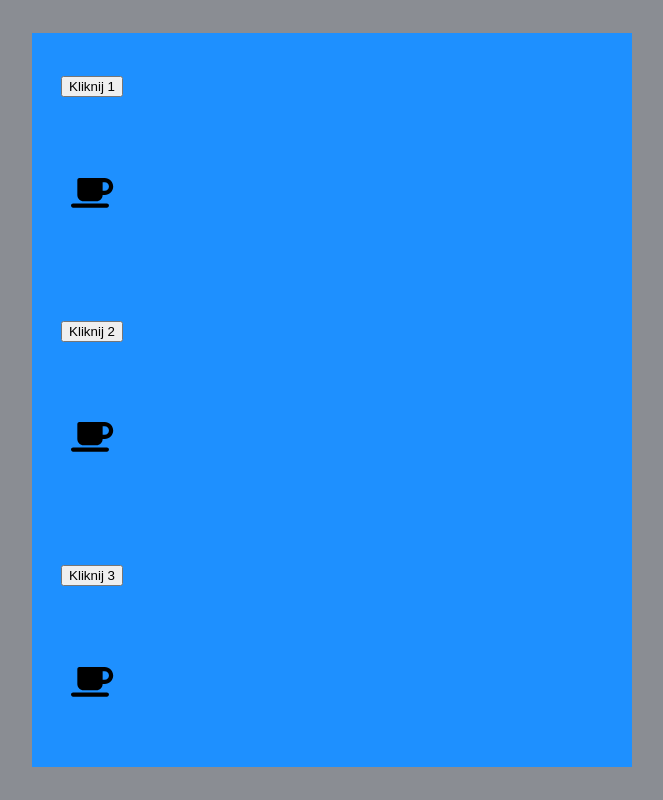
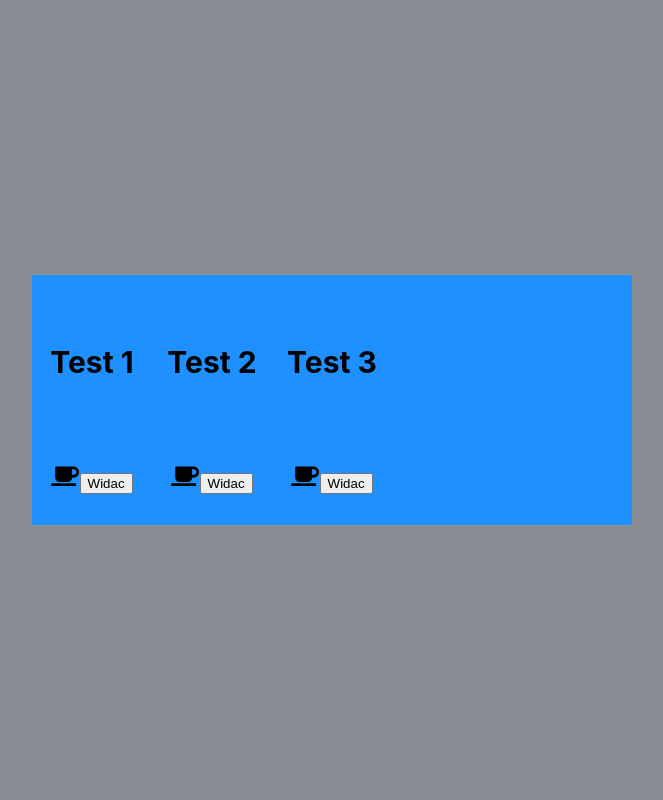
Before and after one commit to Finarfin32/tasks, a React (Create React App) app: page / in a window 1280 px wide. Shown: the whole page, without its empty margins (308-971 px from the left). Built offline with nearby package versions, Linux system fonts and the light colour scheme.

Commit message:
v2 Spread Operator
Po przeczytaniu o spread operator spróbować stworzyć tak samo zadanie z kwadratami i ikonkami nad nimi, ale stan zaznaczonych ikonek przechowywać w jednym useState

```diff
--- a/src/App.js
+++ b/src/App.js
@@ -20,15 +20,7 @@ function App() {
     <div className="App">
       <header className="App-header">
         {/* <DataGrid2 /> */}
-        <Box>
-          <div className="item">Kliknij 1</div>
-        </Box>
-        <Box>
-          <div className="item">Kliknij 2</div>
-        </Box>
-        <Box>
-          <div className="item">Kliknij 3</div>
-        </Box>
+        <Box></Box>
         {/* <Fetch /> */}
         {/* <SimpleAccordion /> */}
         {/* <Flex /> */}
--- a/src/components/Box.js
+++ b/src/components/Box.js
@@ -1,27 +1,144 @@
-import React, { useState } from "react";
+import { useState } from "react";
 import "../App.css";
 import { FontAwesomeIcon } from "@fortawesome/react-fontawesome";
 import { faCoffee } from "@fortawesome/free-solid-svg-icons";
+const array = [
+  {
+    name: "Test 1",
+    id: "s1",
+  },
+  {
+    name: "Test 2",
+    id: "s2",
+  },
+  {
+    name: "Test 3",
+    id: "s3",
+  },
+];
 
-function Box(props) {
-  const [isOpen, setIsOpen] = useState(true);
-  const handleOnClick = () => {
-    setIsOpen(!isOpen);
+function Box() {
+  const [toggled, setToggled] = useState([]);
+
+  const handleClick = (id) => {
+    setToggled(
+      toggled.indexOf(id) === -1
+        ? [...toggled, id]
+        : toggled.filter((x) => x !== id)
+    );
   };
   return (
     <div className="container">
-      <div className="item2">
-        <button onClick={handleOnClick}>{props.children}</button>
-        {isOpen && (
-          <span {...props}>
-            <h2>
-              <FontAwesomeIcon icon={faCoffee} size="xs" />
-            </h2>
-          </span>
-        )}
-      </div>
+      {array.map((arr) => {
+        return (
+          <div className="item2" key={arr.id}>
+            <h4>{arr.name}</h4>
+            {toggled.indexOf(arr.id) === -1 ? (
+              <div className="item">
+                <FontAwesomeIcon icon={faCoffee} size="xs" />
+                <button onClick={() => handleClick(arr.id)}>Widac</button>
+              </div>
+            ) : (
+              <button onClick={() => handleClick(arr.id)}>Nie Widac</button>
+            )}
+          </div>
+        );
+      })}
     </div>
   );
 }
 
 export default Box;
+// import React, { useState } from "react";
+// import "../App.css";
+// import { FontAwesomeIcon } from "@fortawesome/react-fontawesome";
+// import { faCoffee } from "@fortawesome/free-solid-svg-icons";
+
+// function Box(props) {
+//   const [isOpen, setIsOpen] = useState(true);
+//   const handleOnClick = () => {
+//     setIsOpen(!isOpen);
+//   };
+//   return (
+//     <div className="container">
+
+//         <div className="item2">
+//           <button onClick={handleOnClick}>{props.children}</button>
+//           {isOpen && (
+//             <span {...props}>
+//               <h2>
+//                 <FontAwesomeIcon icon={faCoffee} size="xs" />
+//               </h2>
+//             </span>
+//           )}
+//         </div>
+
+//     </div>
+//   );
+// }
+
+// export default Box;
+
+// import React, { useState } from "react";
+// import "../App.css";
+// import { FontAwesomeIcon } from "@fortawesome/react-fontawesome";
+// import { faCoffee } from "@fortawesome/free-solid-svg-icons";
+
+// function Box() {
+//   const [checked1, setChecked1] = useState(false);
+//   const [checked2, setChecked2] = useState(false);
+//   const [checked3, setChecked3] = useState(false);
+
+//   const toggleIsLoading1 = () => {
+//     setChecked1((current) => !current);
+//   };
+
+//   const toggleIsLoading2 = () => {
+//     setChecked2((current) => !current);
+//   };
+
+//   const toggleIsLoading3 = () => {
+//     setChecked3((current) => !current);
+//   };
+
+//   return (
+//     <>
+//       <div className="container">
+//         <div className="item2">
+//           {checked1 && (
+//             <h2>
+//               <FontAwesomeIcon icon={faCoffee} size="xs" />
+//             </h2>
+//           )}
+//         </div>
+//         <div className="item2">
+//           {checked2 && (
+//             <h2>
+//               <FontAwesomeIcon icon={faCoffee} size="xs" />
+//             </h2>
+//           )}
+//         </div>
+//         <div className="item2">
+//           {checked3 && (
+//             <h2>
+//               <FontAwesomeIcon icon={faCoffee} size="xs" />
+//             </h2>
+//           )}
+//         </div>
+//       </div>
+//       <div class="container">
+//         <div className="item" onClick={toggleIsLoading1}>
+//           Kliknij
+//         </div>
+//         <div className="item" onClick={toggleIsLoading2}>
+//           Kliknij
+//         </div>
+//         <div className="item" onClick={toggleIsLoading3}>
+//           Kliknij
+//         </div>
+//       </div>
+//     </>
+//   );
+// }
+
+// export default Box;
```
